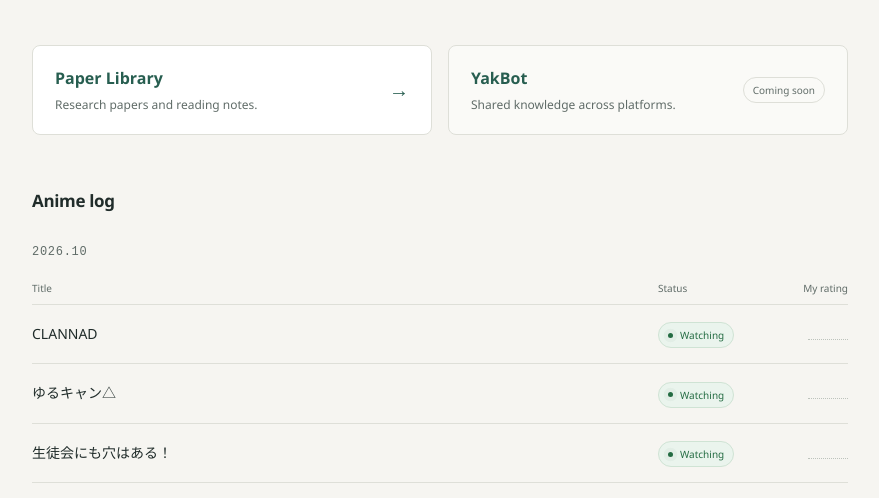
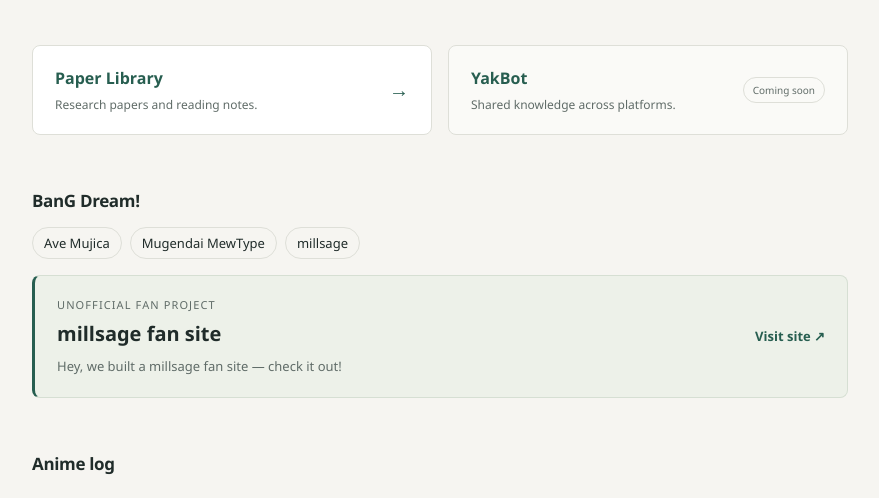
Before and after one commit to yak9ce3teeh/yak9ce3teeh.github.io, a plain HTML site: page index.html in a window 1280 px wide. Shown: the part 269-767 px from the top of the page, without its empty margins (200-1079 px from the left). Drawn offline with Linux system fonts and the light colour scheme.

Commit message:
Add BanG Dream! section

```diff
--- a/index.html
+++ b/index.html
@@ -3,7 +3,7 @@
 <head>
   <meta charset="utf-8">
   <meta name="viewport" content="width=device-width, initial-scale=1">
-  <meta name="description" content="yak9ce3teeh's personal homepage: research papers, YakBot, and a personal anime log.">
+  <meta name="description" content="yak9ce3teeh's personal homepage: research papers, YakBot, BanG Dream! favorites, and a personal anime log.">
   <title>yak9ce3teeh — Personal Homepage</title>
   <link rel="icon" href="data:,">
   <style>
@@ -24,7 +24,17 @@
     .entry-pending { background: #fafaf7; }
     .entry-status { flex-shrink: 0; padding: 4px 9px; border: 1px solid var(--line); border-radius: 999px; color: var(--muted); font-size: 10px; white-space: nowrap; }
     .arrow { color: var(--accent); font-size: 20px; }
-    .watching { margin-top: 52px; }
+    .bangdream, .watching { margin-top: 52px; }
+    .band-list { display: flex; flex-wrap: wrap; gap: 8px; margin: 12px 0 0; padding: 0; list-style: none; }
+    .band-list li { padding: 5px 11px; border: 1px solid var(--line); border-radius: 999px; font-size: 13px; }
+    .fan-card { display: flex; align-items: center; justify-content: space-between; gap: 24px; margin-top: 16px; padding: 20px 22px; border: 1px solid #d6dfd3; border-left: 3px solid var(--accent); border-radius: 8px; background: #edf1e9; color: var(--ink); text-decoration: none; }
+    .fan-card:hover { border-color: var(--accent); }
+    .fan-card:focus-visible { outline: 3px solid var(--accent); outline-offset: 4px; }
+    .fan-card-copy { min-width: 0; }
+    .fan-card-label { display: block; color: var(--muted); font-size: 11px; letter-spacing: .1em; text-transform: uppercase; }
+    .fan-card-title { display: block; margin-top: 4px; font-size: 20px; font-weight: 600; }
+    .fan-card-description { display: block; margin-top: 6px; color: var(--muted); font-size: 13px; }
+    .fan-card-cta { flex-shrink: 0; color: var(--accent); font-size: 13px; font-weight: 600; white-space: nowrap; }
     h2 { margin: 0; font-size: 17px; font-weight: 600; letter-spacing: -.02em; }
     .watch-month { margin-top: 28px; }
     .watch-month h3 { margin: 0 0 10px; font: 500 12px/1.6 ui-monospace, monospace; color: var(--muted); letter-spacing: .06em; }
@@ -44,7 +54,7 @@
     .rating-slot { display: inline-block; width: 40px; min-height: 1em; border-bottom: 1px dotted #bdc3bc; }
     @keyframes live-pulse { 0% { box-shadow: 0 0 0 0 rgba(36, 108, 67, .25); } 75%, 100% { box-shadow: 0 0 0 5px rgba(36, 108, 67, 0); } }
     @media (prefers-reduced-motion: reduce) { .status-watching .status-dot { animation: none; } }
-    @media (max-width: 600px) { main { padding: 75px 22px; } .entries { grid-template-columns: 1fr; margin-top: 36px; gap: 12px; } .entry { padding: 18px; } .watching { margin-top: 40px; } .status-column { width: 92px; } .rating-column { width: 46px; } .watch-table td:first-child { padding-right: 10px; } .rating-slot { width: 28px; } }
+    @media (max-width: 600px) { main { padding: 75px 22px; } .entries { grid-template-columns: 1fr; margin-top: 36px; gap: 12px; } .entry { padding: 18px; } .bangdream, .watching { margin-top: 40px; } .fan-card { padding: 18px; flex-direction: column; align-items: flex-start; gap: 14px; } .status-column { width: 92px; } .rating-column { width: 46px; } .watch-table td:first-child { padding-right: 10px; } .rating-slot { width: 28px; } }
   </style>
 </head>
 <body>
@@ -61,6 +71,22 @@
         <span class="entry-text"><span class="entry-title" id="yakbot-title">YakBot</span><span class="entry-description">Shared knowledge across platforms.</span></span>
         <span class="entry-status">Coming soon</span>
       </article>
+    </section>
+    <section class="bangdream" aria-labelledby="bangdream-title">
+      <h2 id="bangdream-title">BanG Dream!</h2>
+      <ul class="band-list" aria-label="Favorite bands">
+        <li>Ave Mujica</li>
+        <li>Mugendai MewType</li>
+        <li>millsage</li>
+      </ul>
+      <a class="fan-card" href="https://millsage-website.onrender.com/" target="_blank" rel="noopener noreferrer">
+        <span class="fan-card-copy">
+          <span class="fan-card-label">UNOFFICIAL FAN PROJECT</span>
+          <span class="fan-card-title">millsage fan site</span>
+          <span class="fan-card-description">Hey, we built a millsage fan site — check it out!</span>
+        </span>
+        <span class="fan-card-cta">Visit site <span aria-hidden="true">↗</span></span>
+      </a>
     </section>
     <section class="watching" aria-labelledby="watching-title">
       <h2 id="watching-title">Anime log</h2>
```
Also changed, not shown: 1 other file.
